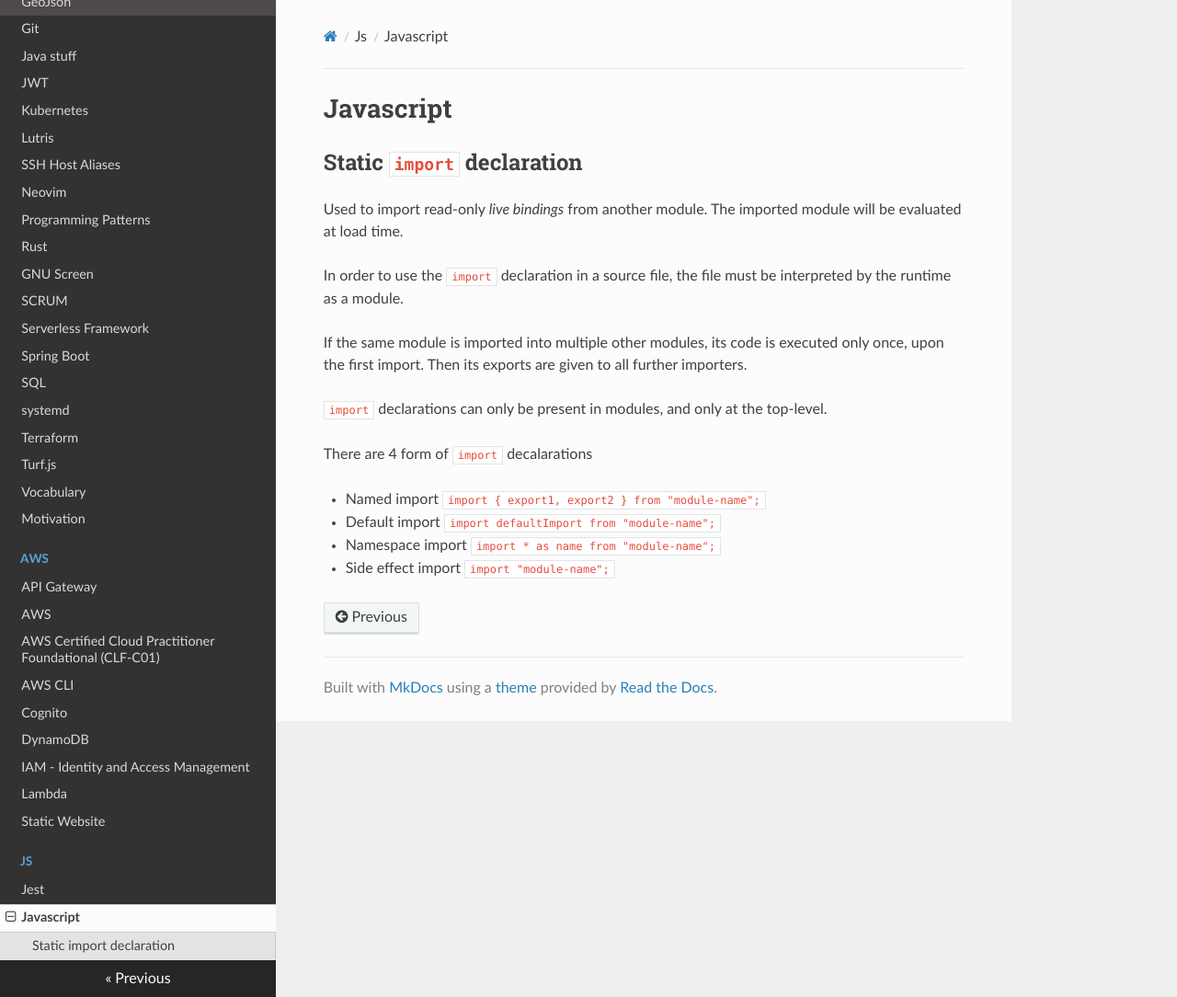
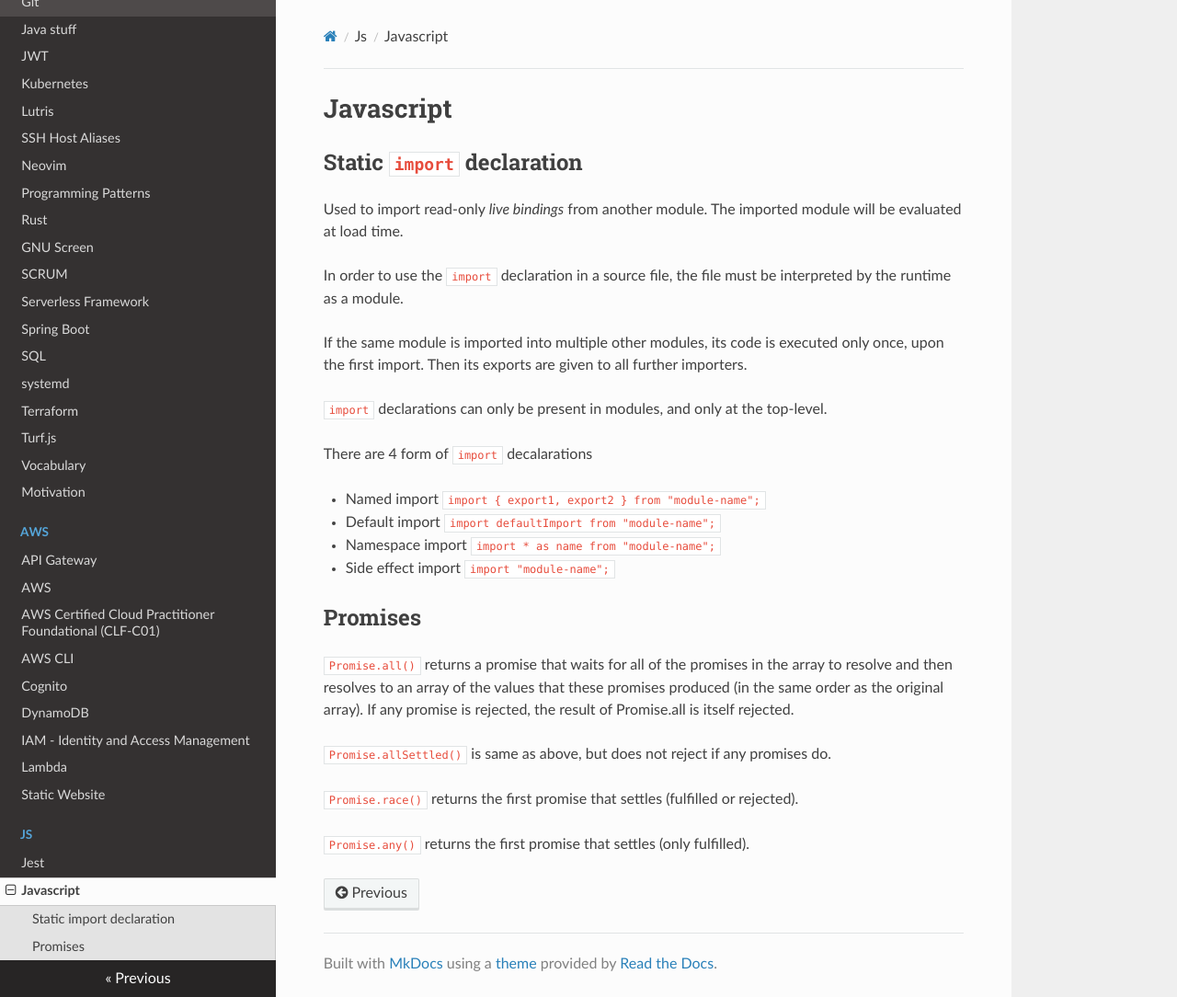
Before and after one commit to YotaYota/notes, an MkDocs documentation site: the page built from docs/js/js.md, in a window 1280 px wide and 1084 px high. Shown: the whole window at 92% size. Built offline with MkDocs 1.6.1, drawn with Linux system fonts in a browser that asks for light colours; nearby versions of some CDN libraries.

Commit message:
js promises

```diff
--- a/docs/js/js.md
+++ b/docs/js/js.md
@@ -2,7 +2,7 @@
 
 ## Static `import` declaration
 
-Used to import read-only *live bindings* from another module. The imported
+Used to import read-only _live bindings_ from another module. The imported
 module will be evaluated at load time.
 
 In order to use the `import` declaration in a source file, the file must be
@@ -20,3 +20,17 @@ There are 4 form of `import` decalarations
 - Default import `import defaultImport from "module-name";`
 - Namespace import `import * as name from "module-name";`
 - Side effect import `import "module-name";`
+
+## Promises
+
+`Promise.all()` returns a promise that waits for all of the promises in
+the array to resolve and then resolves to an array of the values that these
+promises produced (in the same order as the original array).
+If any promise is rejected, the result of Promise.all is itself rejected.
+
+`Promise.allSettled()` is same as above, but does not reject if any
+promises do.
+
+`Promise.race()` returns the first promise that settles (fulfilled or rejected).
+
+`Promise.any()` returns the first promise that settles (only fulfilled).
```
